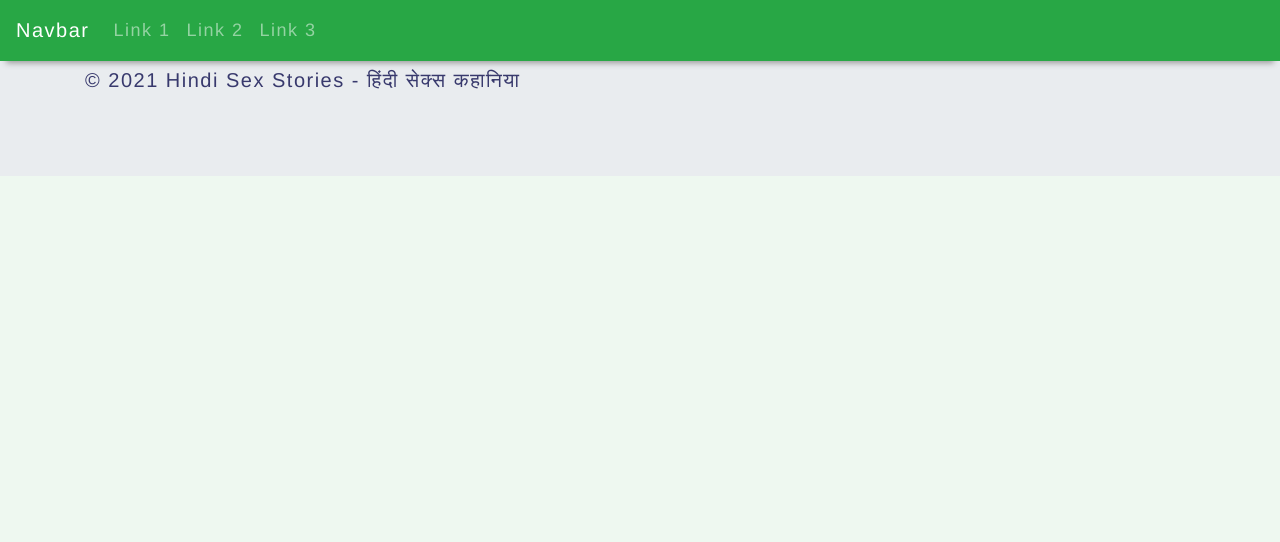
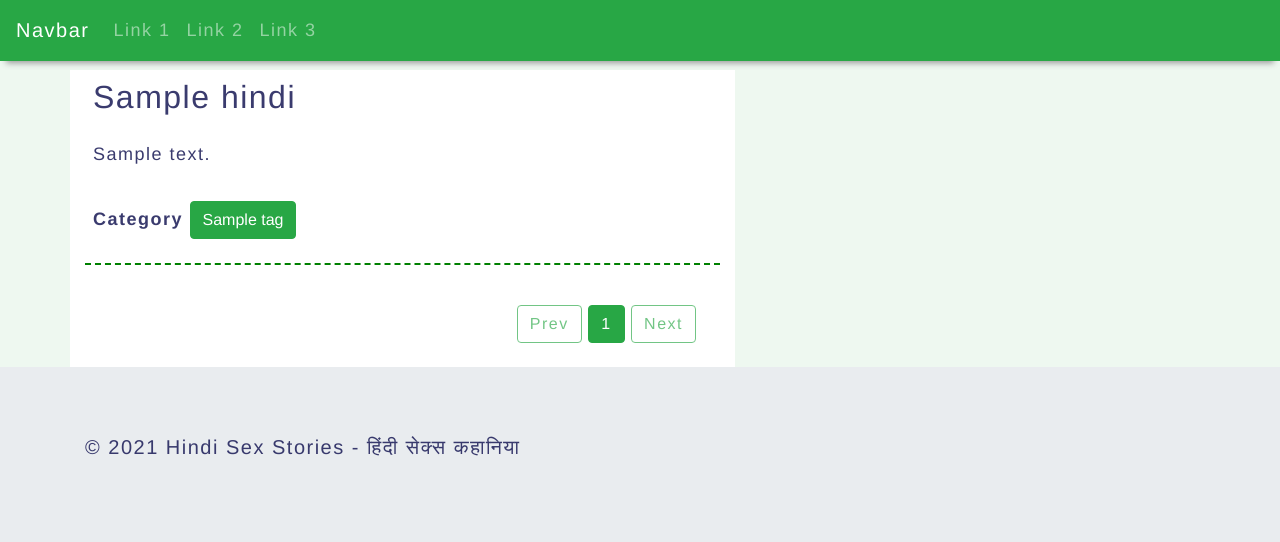
Before and after one commit to Ranilvannan/kathai_out, a Flask app: page /category/1 in a window 1280 px wide. Shown: the top 542 px of the page. Run offline with Flask 2, Linux system fonts and the light colour scheme; a database or web service that is not in the repository returns one stand-in record (values such as "Sample title"); some libraries are stand-ins or nearby versions.

Commit message:
first co

```diff
--- a/application.py
+++ b/application.py
@@ -29,7 +29,18 @@ def home_page():
 @app.route('/category/<category>/')
 @app.route('/category/<category>')
 def category_page(category):
-    return render_template('test.html')
+    page = request.args.get("page", type=int, default=1)
+    story_list = mongo.db.hindi.find({"tags.url": category}) \
+        .sort("story_id", -1) \
+        .skip(PER_PAGE * (page - 1)) \
+        .limit(PER_PAGE)
+
+    total_story = story_list.count()
+    if not total_story:
+        abort(404)
+
+    pagination = Pagination(total_count=total_story, page=page, per_page=PER_PAGE)
+    return render_template('home_page.html', records=story_list, pagination=pagination)
 
 
 @app.route('/story/<title>/')
--- a/templates/404.html
+++ b/templates/404.html
@@ -7,7 +7,7 @@
                 <div class="col-md-12 text-center">
                     <span class="display-1 d-block">404</span>
                     <div class="mb-4 lead">The page you are looking for was not found.</div>
-                    <a href="{{url_for('index_page')}}" class="btn btn-link">Back to Home</a>
+                    <a href="{{url_for('home_page')}}" class="btn btn-link">Back to Home</a>
                 </div>
             </div>
         </div>
--- a/templates/base.html
+++ b/templates/base.html
@@ -56,7 +56,7 @@ hr.dashed {
 			<div class="collapse navbar-collapse" id="collapsibleNavbar">
 				<ul class="navbar-nav">
 					<li class="nav-item">
-						<a class="nav-link" href="{{ url_for('category_page', category='v1') }}">Link 1</a>
+						<a class="nav-link" href="{{ url_for('category_page', category='teenage_girl') }}">Link 1</a>
 					</li>
 					<li class="nav-item">
 						<a class="nav-link" href="{{ url_for('category_page', category='v2') }}">Link 2</a>
```
